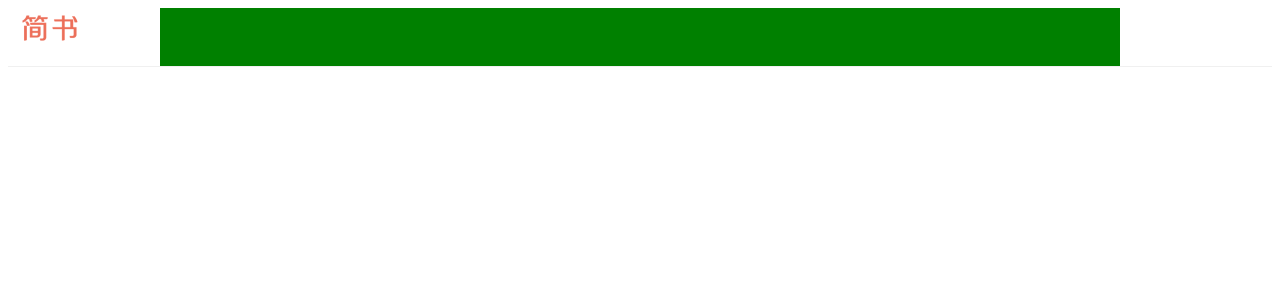
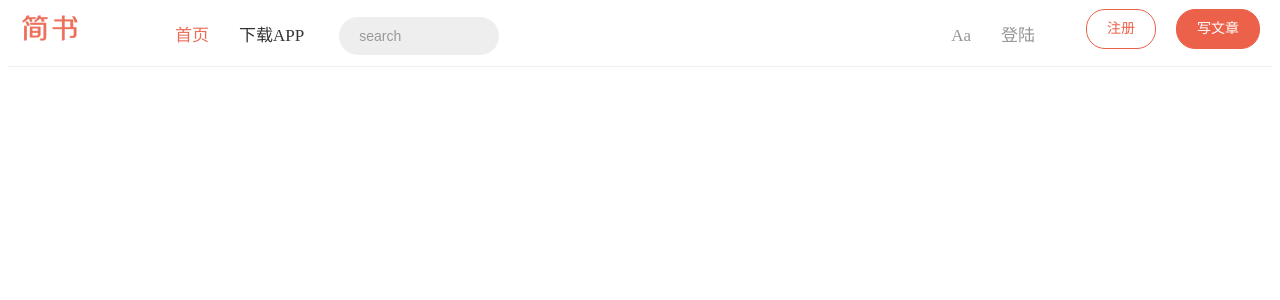
Before and after one commit to jerry0chou/easybook, a React (Create React App) app: page / in a window 1280 px wide. Shown: the top 300 px of the page. Built offline with nearby package versions, Linux system fonts and the light colour scheme.

Commit message:
add basic content to header

```diff
--- a/src/common/header/index.js
+++ b/src/common/header/index.js
@@ -1,12 +1,22 @@
 import React,{Component} from "react"
-import {HeaderWrapper,Logo,Nav} from "./style";
+import {HeaderWrapper,Logo,Nav,NavItem,NavSearch,Addition,Button} from "./style";
 
 class Header extends Component {
    render() {
        return (
            <HeaderWrapper>
                <Logo href='/'/>
-               <Nav/>
+               <Nav>
+                   <NavItem className='left active'>首页</NavItem>
+                   <NavItem className='left'>下载APP</NavItem>
+                   <NavItem className='right'>登陆</NavItem>
+                   <NavItem className='right'>Aa</NavItem>
+                   <NavSearch></NavSearch>
+               </Nav>
+               <Addition>
+                   <Button className='writing'>写文章</Button>
+                   <Button className='reg'>注册</Button>
+               </Addition>
            </HeaderWrapper>
        )
    }
--- a/src/common/header/style.js
+++ b/src/common/header/style.js
@@ -17,6 +17,63 @@
 export const Nav = styled.div`
   width: 960px;
   height: 100%;
+  padding-right: 70px;
+  box-sizing: border-box;
   margin: 0 auto;
-  background: green;
 `
+
+export const NavItem =styled.div`
+  line-height: 56px;
+  padding: 0 15px;
+  font-size: 17px;
+  color: #333;
+  &.left{
+    float: left;
+  }
+  &.right{
+    float: right;
+    color: #969696;
+  }
+  &.active{
+    color: #ea6f5a;
+  }
+`
+export const NavSearch= styled.input.attrs({placeholder:'search'})`
+  width: 160px;
+  height: 38px;
+  padding: 0 20px;
+  margin-top: 9px;
+  margin-left: 20px;
+  box-sizing: border-box;
+  border: none;
+  outline: none;
+  border-radius: 19px;
+  background: #eee;
+  font-size: 14px;
+  &::placeholder{
+    color: #999;
+  }
+`
+export const Addition = styled.div`
+  position: absolute;
+  right: 0;
+  top: 0;
+  height: 56px;
+`
+export const Button =styled.div`
+  float: right;
+  margin-top: 9px;
+  margin-right: 20px;
+  padding: 0 20px;
+  line-height: 38px;
+  border-radius: 19px;
+  border: 1px solid #ec6149;
+  font-size: 14px;
+  &.reg{
+    color: #ec6149;
+  }
+  &.writing{
+    color: #fff;
+    background: #ec6149;
+  }
+`
```
Also changed, not shown: 1 other file (tests, documents, lock files or other folders).
